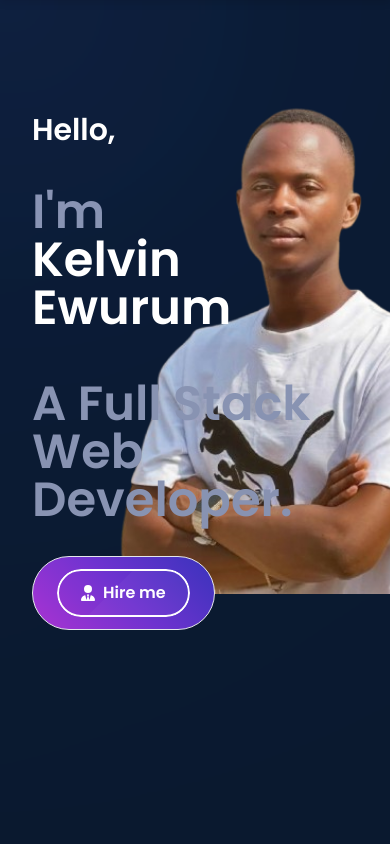
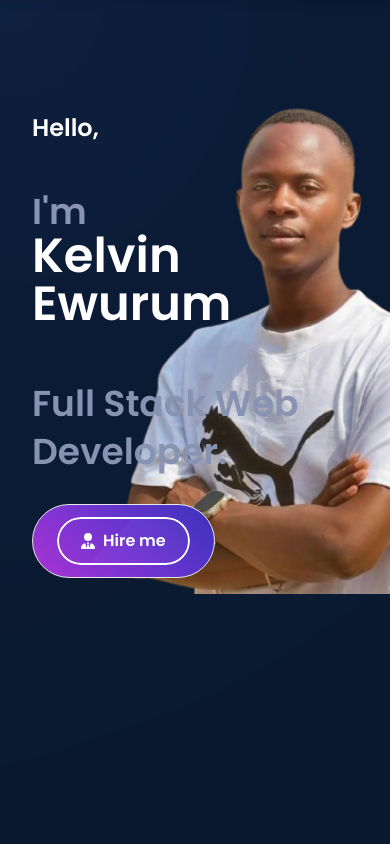
Before and after one commit to kelvinempires/portfolio-react, a React (Vite) app: page / in a window 390 px wide. Shown: the top 844 px of the page. Built offline with nearby package versions, Linux system fonts and the light colour scheme.

Commit message:
refactor: update HeroSection styles for improved text sizing and responsiveness

```diff
--- a/src/components/HeroSection.jsx
+++ b/src/components/HeroSection.jsx
@@ -13,14 +13,18 @@ const HeroSection = () => {
         className="h-screen  md:mt-24 mt-16 w-full max-w-7xl mx-auto overflow-hidden relative md:py-8 py-12 px-8 md:px-24   sm:mt-20 sm:px-16  lg:py-12"
       >
         <div className="relative z-10">
-          <span className="text-3xl font-semibold block md:inline">Hello,</span>
+          <span className="text-2xl sm:text-sm font-semibold block md:inline">
+            Hello,
+          </span>
           <br className="block md:hidden" />
           <span className="text-5xl font-bold mt-4 block ">
-            <span className="text-customColor"> {"I'm "}</span>
+            <span className="text-customColor text-4xl sm:text-5xl">
+              {"I'm "}
+            </span>
             <span className="block md:inline">Kelvin Ewurum</span>
             <br />
-            <span className="text-customColor">
-              A Full Stack Web Developer.
+            <span className="text-customColor text-4xl sm:text-5xl">
+              Full Stack Web Developer.
             </span>
           </span>
 
```
